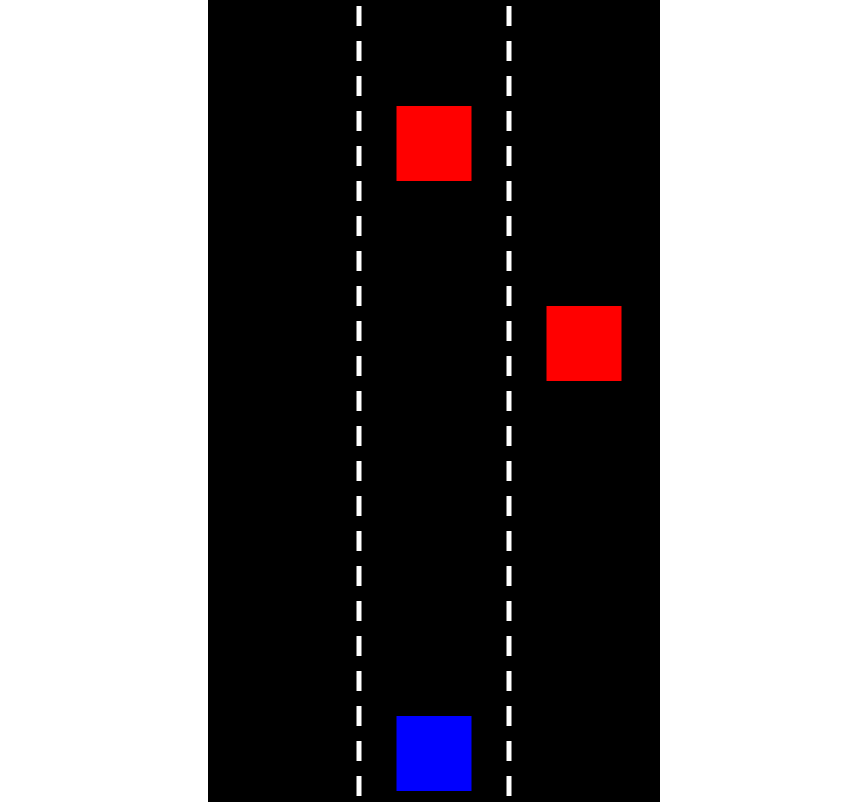
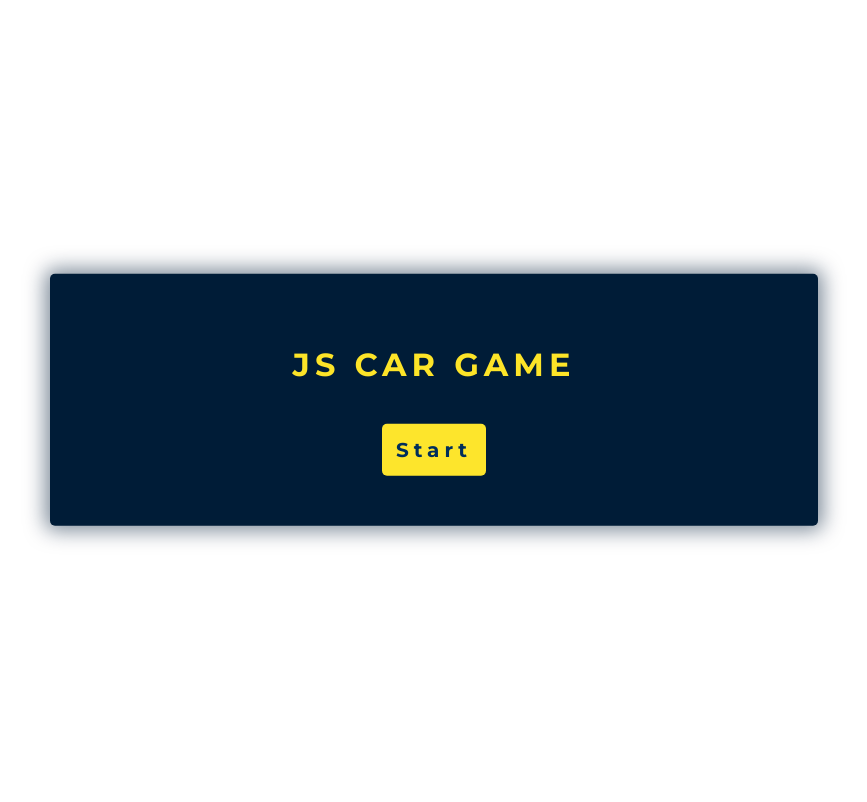
Before and after one commit to binayachaudari/Car-Game, a plain HTML site: page index.html in a window 1280 px wide. Shown: the whole page, without its empty margins (206-1073 px from the left). Drawn offline with Linux system fonts and the light colour scheme.

Commit message:
start-screen, score and game-over added

```diff
--- /dev/null
+++ b/css/style.css
@@ -0,0 +1,55 @@
+@import url('https://fonts.googleapis.com/css?family=Montserrat:400,700&display=swap');
+*{
+  box-sizing: border-box;
+}
+.game-over, .game-start{
+  position: absolute;
+  top: 50%;
+  left: 50%;
+  width: 60%;
+  margin: 0 auto;
+  transform: translate(-50%, -50%);
+  padding: 50px;
+  background-color: #2d2d2d;
+  color: white;
+  border-radius: 5px;
+  box-shadow: 0 0 20px 5px rgba(0, 0, 0, 0.5);
+  font-family:'Montserrat', 'Arial';
+  letter-spacing: 5px;
+  text-align: center;
+  display: none;
+}
+
+.game-start{
+  box-shadow: 0 0 20px 5px rgba(0, 28, 55, 0.5);
+  background-color: #001c37;
+  color: #fde428;
+}
+
+.game-over h1, .game-start h1{
+  margin-bottom: 40px;
+}
+
+.game-over .restart-btn, .game-start .start-btn{
+  background-color: #fde52c;
+  display: inline-block;
+  padding: 14px;
+  color: #002e5b;
+  font-size: 20px;
+  border-radius: 5px;
+  font-weight: 600;
+}
+
+.game-over .restart-btn:hover,.game-start .start-btn:hover{
+  background-color: white;
+}
+
+.score{
+  position: absolute;
+  right: 8%;
+  top: 8%;
+  color: black;
+  font-family:'Montserrat', 'Arial';
+  font-size: 6rem;
+  font-weight:600;
+}
--- a/index.html
+++ b/index.html
@@ -4,9 +4,24 @@
     <meta charset="UTF-8">
     <meta name="viewport" content="width=device-width, initial-scale=1.0">
     <meta http-equiv="X-UA-Compatible" content="ie=edge">
+    <link rel="stylesheet" href="css/style.css">
     <title>Document</title>
   </head>
   <body>
+    <div class="game-start">
+      <h1>JS CAR GAME</h1>
+      <div class="start-btn">
+        Start
+      </div>
+    </div>
+    <div class="score">
+    </div>
+    <div class="game-over">
+      <h1>Game Over!</h1>
+      <div class="restart-btn">
+        Restart
+      </div>
+    </div>
     <script src="js/script.js" charset="utf-8"></script>
   </body>
 </html>
--- a/js/script.js
+++ b/js/script.js
@@ -2,17 +2,29 @@ const CANVAS_WIDTH = 450,
   CANVAS_HEIGHT = window.innerHeight,
   CAR_HEIGHT = 75,
   CAR_WIDTH = 75,
-  ENEMY_CAR_SPEED = 5,
   OFFSET = 10,
   FIRST_LANE = 0,
   SECOND_LANE = 1,
   THIRD_LANE = 2,
+  LEVEL_UP_SPEED = 0.025,
   LANE_WIDTH = CANVAS_WIDTH / 3;
+
+let carSpeed = 2;
 
 document.body.style.margin = `0px`;
 document.body.style.padding = `0px`;
+
+const gameOverOverlay = document.querySelector('.game-over');
+const restartBtn = document.querySelector('.game-over .restart-btn');
+const gameStartOverlay = document.querySelector('.game-start');
+const startBtn = document.querySelector('.game-start .start-btn');
+const score = document.querySelector('.score');
+
+gameStartOverlay.style.display = 'block';
+
 const canvas = document.createElement('canvas');
 
+let canvasInit = () => {
   canvas.width = CANVAS_WIDTH;
   canvas.height = CANVAS_HEIGHT;
   canvas.style.backgroundColor = 'black';
@@ -20,6 +32,7 @@ canvas.style.display = 'block';
   canvas.style.border = '1px solid black'
   canvas.style.margin = '0 auto';
   document.body.appendChild(canvas);
+}
 
 let ctx = canvas.getContext('2d');
 
@@ -36,18 +49,21 @@ let generateRandomNumber = (min, max) => {
   return Math.floor(Math.random() * (max - min)) + min; //The maximum is exclusive and the minimum is inclusive
 }
 
-
 class Car {
   constructor(car) {
     this.lane = car.lane;
-    this.x = (this.lane + 0.5) * LANE_WIDTH - (CAR_WIDTH / 2);
+    this.x = (this.lane + 0.5) * LANE_WIDTH - (CAR_WIDTH / 2); //FORMULA FOR CAR POSITION;
     this.y = car.yPosition;
     this.color = car.color;
     this.speed = car.speed;
+    // this.src = car.imgSrc;
   }
 
   draw() {
     ctx.beginPath();
+    // window.onload = ()=>{
+    //  ctx.drawImage(this.src, this.x, this.y);
+    // }
     ctx.rect(this.x, this.y, CAR_WIDTH, CAR_HEIGHT);
     ctx.fillStyle = this.color;
     ctx.fill();
@@ -59,7 +75,7 @@ class Car {
   }
 }
 
-let offset = 0;
+
 class Lane {
   constructor(xCoordinate) {
     this.x = xCoordinate;
@@ -77,34 +93,9 @@ class Lane {
   }
 
   update() {
-    offset += ENEMY_CAR_SPEED;
+    offset += carSpeed;
   }
 }
-
-let firstLane = new Lane(LANE_WIDTH);
-let secondLane = new Lane(LANE_WIDTH * 2);
-firstLane.draw();
-secondLane.draw();
-
-
-let player = {
-  lane: SECOND_LANE,
-  yPosition: CANVAS_HEIGHT - CAR_WIDTH - OFFSET,
-  color: 'blue',
-  speed: 0
-}
-
-let enemy = {
-  lane: FIRST_LANE,
-  yPosition: 0,
-  color: 'red',
-  speed: ENEMY_CAR_SPEED
-}
-
-let enemyCarList = [];
-
-let playerCar = new Car(player);
-playerCar.draw();
 
 document.addEventListener('keydown', (e) => {
   if (e.keyCode == 65 || e.keyCode == 37) {
@@ -134,22 +125,127 @@ let updateAll = () => {
   secondLane.draw();
 }
 
-var carGeneration = setInterval(() => {
+let collisionDetection = (enemyCarInstance) => {
+  if (playerCar.x < enemyCarInstance.x + CAR_WIDTH &&
+    playerCar.x + CAR_WIDTH > enemyCarInstance.x &&
+    playerCar.y < enemyCarInstance.y + CAR_HEIGHT &&
+    playerCar.y + CAR_HEIGHT > enemyCarInstance.y) {
+    stopGame();
+    gameOverOverlay.style.display = 'block';
+  }
+}
+
+let updateScore = (enemyInstance) =>{
+  if(enemyInstance.y + CAR_HEIGHT > CANVAS_HEIGHT){
+    inGameScore += (1/100);
+  }
+}
+
+let carGeneration,
+  carAnimation;
+
+let startGame = () => {
+  carGeneration = setInterval(() => {
     let enemyCar = new Car(enemy);
     enemyCar.lane = generateRandomNumber(0, 3);
     enemyCarList.push(enemyCar);
+
+    if (carSpeed < 5) {
+      carSpeed += LEVEL_UP_SPEED;
+    }
 
     if (enemyCarList.length > 10) {
       enemyCarList.splice(0, 5);
     }
   }, 2000);
 
-
-setInterval(() => {
+  carAnimation = setInterval(() => {
     enemyCarList.forEach((eachEnemy, index) => {
       eachEnemy.draw();
       eachEnemy.update();
       updateAll();
+      collisionDetection(eachEnemy);
+      updateScore(eachEnemy);
     })
     firstLane.update();
-}, 50)
+    score.innerHTML = Math.floor(inGameScore);
+  }, 1000 / 60);
+}
+
+let stopGame = () => {
+  clearInterval(carGeneration);
+  clearInterval(carAnimation);
+}
+
+restartBtn.addEventListener('click', (e) => {
+  gameOverOverlay.style.display = 'block';
+  ctx.clearRect(0, 0, CANVAS_WIDTH, CANVAS_HEIGHT);
+  gameOverOverlay.style.display = 'none';
+  reset();
+  startGame()
+})
+
+
+
+let firstLane,
+  secondLane;
+
+let playerCar;
+
+let inGameScore;
+
+let offset;
+
+let enemyCarList;
+
+let playerImage = new Image(),
+    enemyImage = new Image();
+
+playerImage.src = './images/player.png';
+
+enemyImage.src = './images/enemy.png'
+
+let player = {
+  lane: SECOND_LANE,
+  yPosition: CANVAS_HEIGHT - CAR_WIDTH - OFFSET,
+  color: 'blue',
+  speed: 0,
+  // imgSrc: playerImage.src
+}
+
+let enemy = {
+  lane: FIRST_LANE,
+  yPosition: 0,
+  color: 'red',
+  speed: carSpeed,
+  // imgSrc: enemyImage.src
+}
+
+let reset = () => {
+  score.innerHTML = '0';
+  firstLane = new Lane(LANE_WIDTH);
+  secondLane = new Lane(LANE_WIDTH * 2);
+  firstLane.draw();
+  secondLane.draw();
+
+  playerCar = new Car(player);
+  playerCar.draw();
+
+  carSpeed = 2;
+
+  enemyCarList = [];
+  offset = 0;
+
+  inGameScore = 0;
+}
+
+let init = () => {
+  canvasInit();
+  reset();
+  startGame();
+}
+
+startBtn.addEventListener('click', (e) => {
+  gameStartOverlay.style.display = 'none';
+  init();
+})
```
Also changed, not shown: images/enemy.png (added), images/player.png (added). Lines whose indentation alone changed are shown as unchanged.
